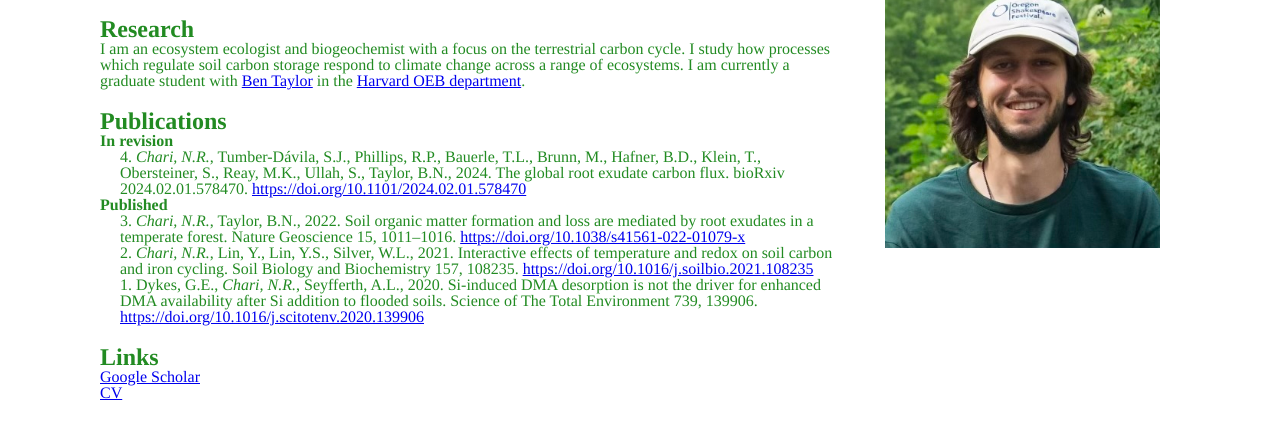
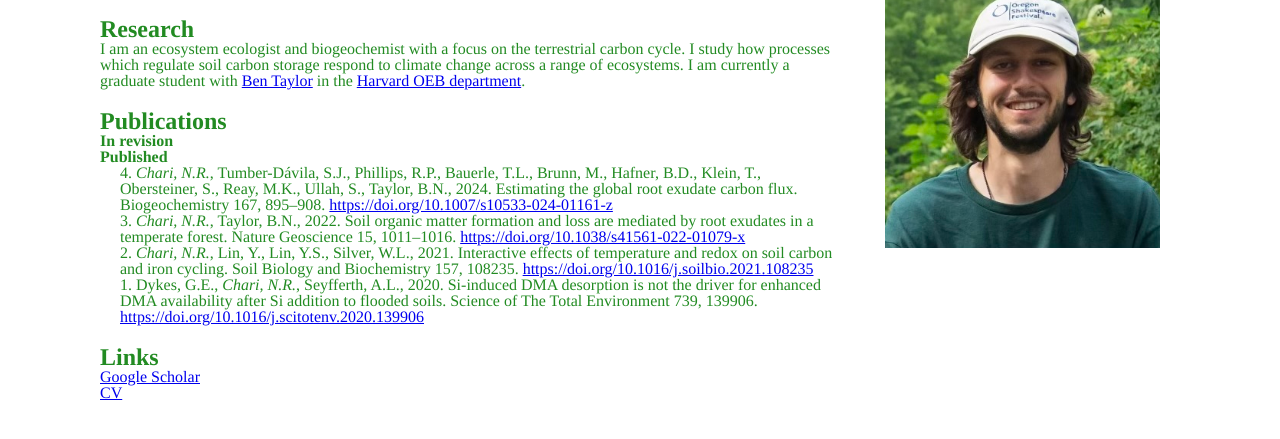
Before and after one commit to nrchari/nrchari.github.io, a plain HTML site: page website/index.html in a window 1280 px wide. Shown: the part 91-530 px from the top of the page. Drawn offline with Linux system fonts and the light colour scheme.

Commit message:
Add files via upload

```diff
--- a/website/index.html
+++ b/website/index.html
@@ -3,7 +3,7 @@
 <head>
     <meta charset="UTF-8">
     <meta name="viewport" content="width=device-width, initial-scale=1.0">
-    <title>Your Name - Personal Website</title>
+    <title>Nikhil R. Chari</title>
     <link rel="stylesheet" href="style.css">
 </head>
 <body>
@@ -24,9 +24,11 @@
           <h2>Publications</h2>
           <ol>
             <b>In revision</b><br>
-              <p style="margin-left: 0; padding-left: 20px;">4. <i>Chari, N.R.</i>, Tumber-Dávila, S.J., Phillips, R.P., Bauerle, T.L., Brunn, M., Hafner, B.D., Klein, T., Obersteiner, S., Reay, M.K., Ullah, S., Taylor, B.N., 2024. The global root exudate carbon flux. bioRxiv 2024.02.01.578470. <a href="https://doi.org/10.1101/2024.02.01.578470">https://doi.org/10.1101/2024.02.01.578470</a></p>
+
 
             <b>Published</b><br>
+              <p style="margin-left: 0; padding-left: 20px;">4. <i>Chari, N.R.</i>, Tumber-Dávila, S.J., Phillips, R.P., Bauerle, T.L., Brunn, M., Hafner, B.D., Klein, T., Obersteiner, S., Reay, M.K., Ullah, S., Taylor, B.N., 2024. Estimating the global root exudate carbon flux. Biogeochemistry 167, 895–908. <a href="https://doi.org/10.1007/s10533-024-01161-z">https://doi.org/10.1007/s10533-024-01161-z</a></p>
+
               <p style="margin-left: 0; padding-left: 20px;">3. <i>Chari, N.R.</i>, Taylor, B.N., 2022. Soil organic matter formation and loss are mediated by root exudates in a temperate forest. Nature Geoscience 15, 1011–1016. <a href="https://doi.org/10.1038/s41561-022-01079-x">https://doi.org/10.1038/s41561-022-01079-x</a></p>
 
 
```
